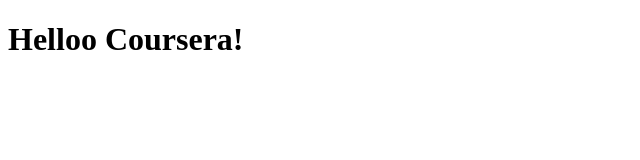
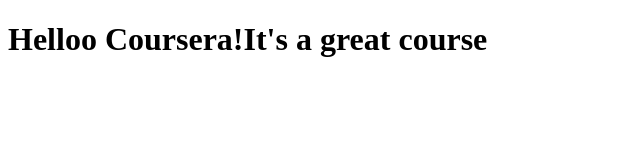
Before and after one commit to mrgeorgios/Restaurant-Website, a plain HTML site: page site/index.html in a window 1280 px wide. Shown: the whole page, without its empty margins (0-640 px from the left). Drawn offline with Linux system fonts and the light colour scheme.

Commit message:
Small addition to our page content #2

```diff
--- a/site/index.html
+++ b/site/index.html
@@ -1,9 +1,9 @@
 <!DOCTYPE html>
 <html>
 <head>
-    <title>Helloo Coursera! It's a great course</title>
+    <title>Helloo Coursera!</title>
 </head>
 <body>
-<h1>Helloo Coursera!</h1>
+<h1>Helloo Coursera!It's a great course</h1>
 </body>
 </html>
```
